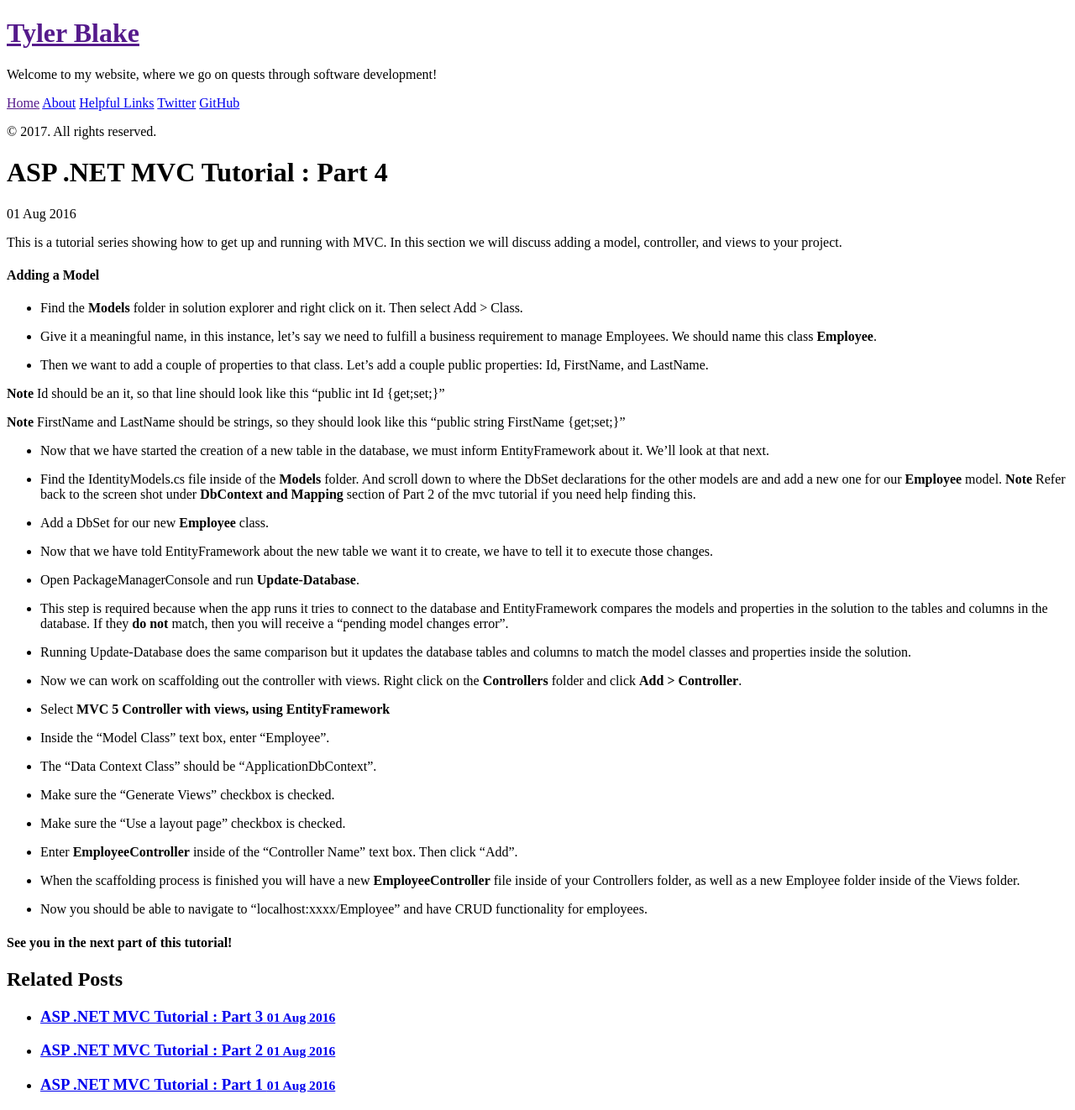
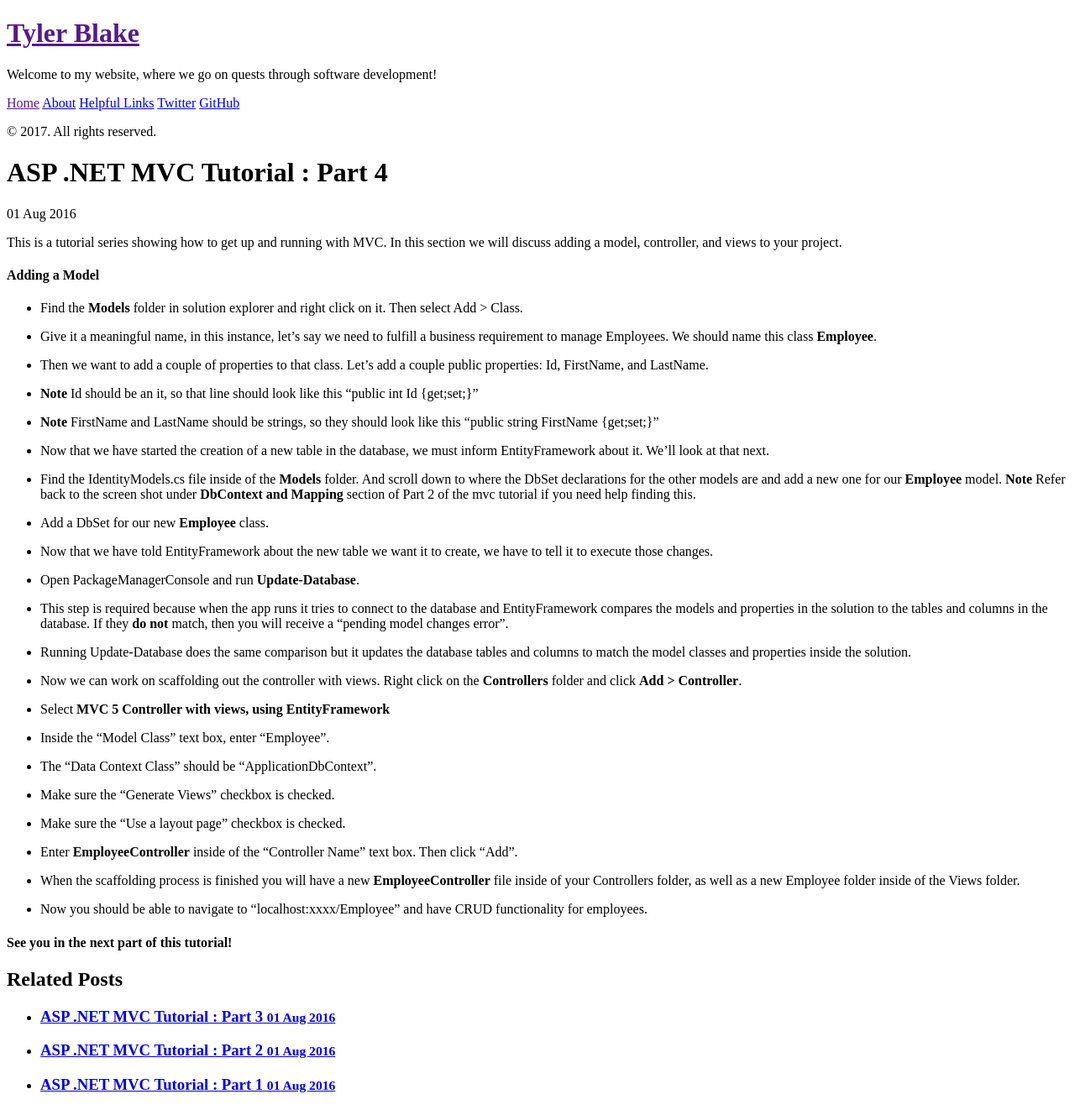
Before and after one commit to tylerablake/website, a Jekyll site: the page built from _posts/2016-08-01-mvc-tutorial-part4.md, in a window 1280 px wide. Shown: the whole page at 84% size. Built offline with Jekyll 4.4.1, drawn with Linux system fonts in a browser that asks for light colours.

```diff
--- a/_posts/2016-08-01-mvc-tutorial-part4.md
+++ b/_posts/2016-08-01-mvc-tutorial-part4.md
@@ -11,9 +11,9 @@ This is a tutorial series showing how to get up and running with MVC. In this se
 
 * Then we want to add a couple of properties to that class. Let's add a couple public properties: Id, FirstName, and LastName.
 
-**Note** Id should be an it, so that line should look like this "public int Id {get;set;}"
+* **Note** Id should be an it, so that line should look like this "public int Id {get;set;}"
 
-**Note** FirstName and LastName should be strings, so they should look like this "public string FirstName {get;set;}"
+* **Note** FirstName and LastName should be strings, so they should look like this "public string FirstName {get;set;}"
 
 * Now that we have started the creation of a new table in the database, we must inform EntityFramework about it. We'll look at that next.
 
```
